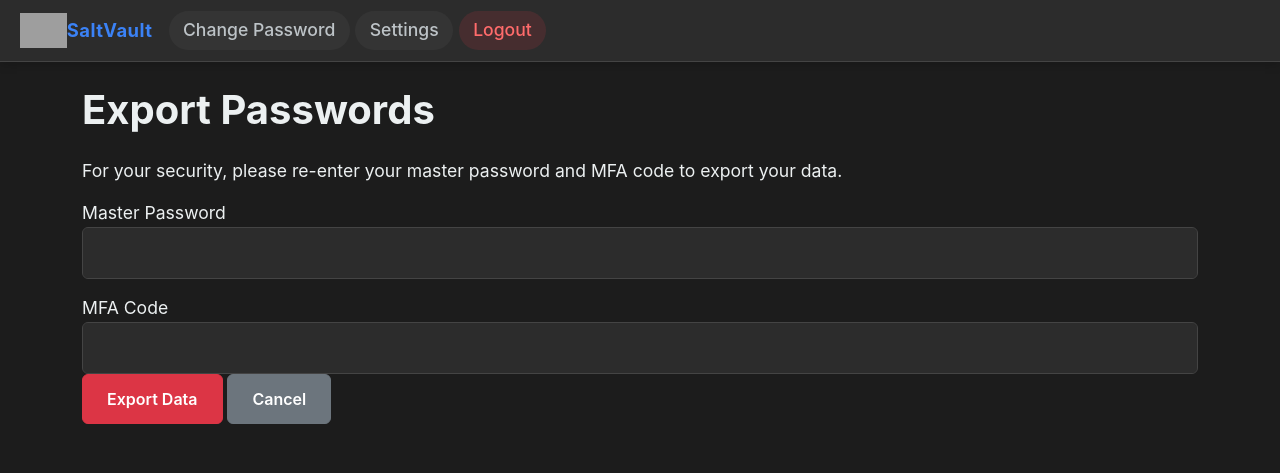
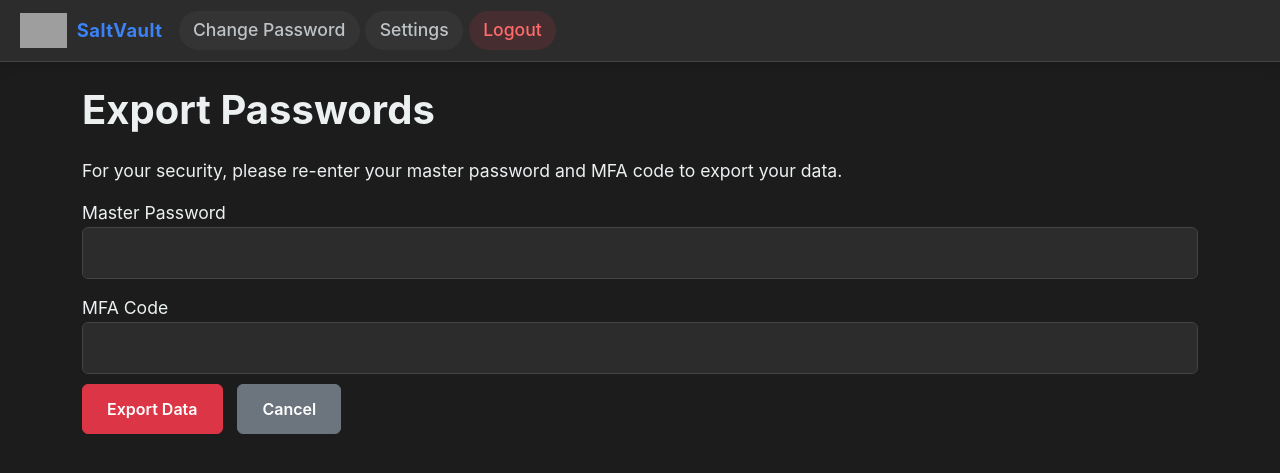
Before and after one commit to CyberPanther232/saltvault, a Flask app: page /export in a window 1280 px wide. Shown: the top 473 px of the page. Run offline with Flask 3, Linux system fonts and the light colour scheme; a user stored in the database is signed in; data comes from the database, SQL or seed files in the repository; grey boxes are pictures that could not be loaded.

Commit message:
On branch master Your branch is up to date with 'origin/master'.
Changes to be committed:
	modified:   app/static/css/style.css
	modified:   app/templates/add_password.html
	modified:   app/templates/base.html
	modified:   app/templates/change_password.html
	modified:   app/templates/export.html
	modified:   app/templates/import.html
	modified:   app/templates/index.html
	modified:   app/templates/register.html

```diff
--- a/app/static/css/style.css
+++ b/app/static/css/style.css
@@ -194,6 +194,11 @@ h2 {
     box-shadow: 0 0 0 0.2rem rgba(59, 130, 246, 0.25);
 }
 
+.form-control::placeholder {
+    color: white;
+    opacity: 1;
+}
+
 .alert {
     border: 1px solid var(--border-color);
     background-color: var(--surface-color);
--- a/app/templates/add_password.html
+++ b/app/templates/add_password.html
@@ -18,7 +18,7 @@
             <div class="input-group">
                 <input type="password" class="form-control" id="password" name="password" required>
                 <div class="input-group-append">
-                    <button class="btn btn-outline-secondary" type="button" id="toggle-password-visibility">Show</button>
+                    <button class="btn btn-outline-secondary" type="button" id="toggle-password-visibility" style="margin-left: 10px; margin-bottom: 5px;">Show</button>
                 </div>
             </div>
             <div id="password-strength-meter" class="progress mt-2" style="height: 5px;">
@@ -40,8 +40,8 @@
             <label for="notes">Notes</label>
             <textarea class="form-control" id="notes" name="notes" rows="3"></textarea>
         </div>
-        <button type="submit" class="btn btn-primary">Add Password</button>
-        <a href="{{ url_for('main.index_route') }}" class="btn btn-secondary">Cancel</a>
+        <button type="submit" class="btn btn-primary" style="margin-right: 10px; margin-top: 10px;">Add Password</button>
+        <a href="{{ url_for('main.index_route') }}" class="btn btn-secondary" style="margin-right: 10px; margin-top: 10px;">Cancel</a>
     </form>
 
     <!-- Generate Password Modal -->
--- a/app/templates/base.html
+++ b/app/templates/base.html
@@ -15,7 +15,7 @@
         <div class="nav-left d-flex align-items-center">
             <a class="navbar-brand mr-3 d-flex align-items-center" href="{{ url_for('main.index_route') }}">
                 <img src="{{ url_for('static', filename='images/logo.svg') }}" alt="SaltVault Logo" class="logo-img mr-2">
-                <span class="logo-text">SaltVault</span>
+                <span class="logo-text" style="margin-left: 10px;">SaltVault</span>
             </a>
             <ul class="nav inline-nav mb-0 d-flex align-items-center">
                 <li class="nav-item mr-2"><a class="nav-link nav-pill" href="{{ url_for('main.change_password') }}">Change Password</a></li>
--- a/app/templates/change_password.html
+++ b/app/templates/change_password.html
@@ -21,7 +21,7 @@
         <label for="confirm_password">Confirm New Password</label>
         <input type="password" class="form-control" id="confirm_password" name="confirm_password" required>
     </div>
-    <button type="submit" class="btn btn-danger">Change Password</button>
-    <a href="{{ url_for('main.index_route') }}" class="btn btn-secondary">Cancel</a>
+    <button type="submit" class="btn btn-danger" style="margin-right: 10px; margin-top: 10px;">Change Password</button>
+    <a href="{{ url_for('main.index_route') }}" class="btn btn-secondary" style="margin-right: 10px; margin-top: 10px;">Cancel</a>
 </form>
 {% endblock %}
--- a/app/templates/export.html
+++ b/app/templates/export.html
@@ -16,7 +16,7 @@
         <label for="totp">MFA Code</label>
         <input type="text" class="form-control" id="totp" name="totp" required>
     </div>
-    <button type="submit" class="btn btn-danger">Export Data</button>
-    <a href="{{ url_for('main.index_route') }}" class="btn btn-secondary">Cancel</a>
+    <button type="submit" class="btn btn-danger" style="margin-right: 10px; margin-top: 10px;">Export Data</button>
+    <a href="{{ url_for('main.index_route') }}" class="btn btn-secondary" style="margin-right: 10px; margin-top: 10px;">Cancel</a>
 </form>
 {% endblock %}
--- a/app/templates/import.html
+++ b/app/templates/import.html
@@ -13,7 +13,7 @@
             <label for="csv_file">CSV File</label>
             <input type="file" class="form-control-file" id="csv_file" name="csv_file" accept=".csv" required>
         </div>
-        <button type="submit" class="btn btn-primary">Import</button>
-        <a href="{{ url_for('main.index_route') }}" class="btn btn-secondary">Cancel</a>
+        <button type="submit" class="btn btn-primary" style="margin-right: 10px; margin-top: 10px;">Import</button>
+        <a href="{{ url_for('main.index_route') }}" class="btn btn-secondary" style="margin-right: 10px; margin-top: 10px;">Cancel</a>
     </form>
 {% endblock %}
--- a/app/templates/index.html
+++ b/app/templates/index.html
@@ -18,10 +18,10 @@
 
         <form class="search-form mb-3" method="GET" action="{{ url_for('main.index_route') }}">
             <div class="input-group">
-                <input type="text" id="search" name="q" value="{{ q }}" class="form-control" placeholder="Search passwords...">
+                <input type="text" id="search" name="q" value="{{ q }}" class="form-control" placeholder="Search passwords..." style="color: white;">
 
                 <div class="input-group-append">
-                    <button type="button" class="btn btn-outline-secondary dropdown-toggle" data-bs-toggle="collapse" data-bs-target="#fieldSelector" aria-expanded="false" aria-controls="fieldSelector">
+                    <button type="button" class="btn btn-outline-secondary dropdown-toggle" data-bs-toggle="collapse" data-bs-target="#fieldSelector" aria-expanded="false" aria-controls="fieldSelector" style="margin-left: 5px;">
                         Fields
                     </button>
                     <button type="submit" class="btn btn-primary">Search</button>
@@ -30,7 +30,7 @@
             <div id="fieldSelector" class="collapse mt-2">
                 <div class="card card-body bg-dark border-secondary">
                     <div class="d-flex justify-content-between align-items-center mb-2">
-                        <strong class="small text-muted">Filter Fields</strong>
+                        <strong class="small" style="color: white;">Filter Fields</strong>
                         <button type="button" class="btn btn-xs btn-link p-0 select-all-fields">Select All</button>
                     </div>
                     {% set active = fields.split(',') if fields else [] %}
--- a/app/templates/register.html
+++ b/app/templates/register.html
@@ -5,7 +5,7 @@
 {% block content %}
 <div class="login-wrapper">
     <h1 class="app-title">SaltVault</h1>
-    <img src="{{ url_for('static', filename='images/logo.svg') }}" alt="SaltVault Logo" class="login-logo-img">
+    <img src="{{ url_for('static', filename='images/salt_vault_icon.png') }}" alt="SaltVault Logo" class="login-logo-img">
     <div class="auth-container">
         <h2>Register New User</h2>
         <form method="POST" action="{{ url_for('main.register') }}">
@@ -21,7 +21,7 @@
                 <label for="email">Email</label>
                 <input type="email" class="form-control" id="email" name="email" required>
             </div>
-            <button type="submit" class="btn btn-primary">Register</button>
+            <button type="submit" class="btn btn-primary" >Register</button>
             <a href="{{ url_for('main.login') }}" class="btn btn-secondary">Back to Login</a>
         </form>
     </div>
```
